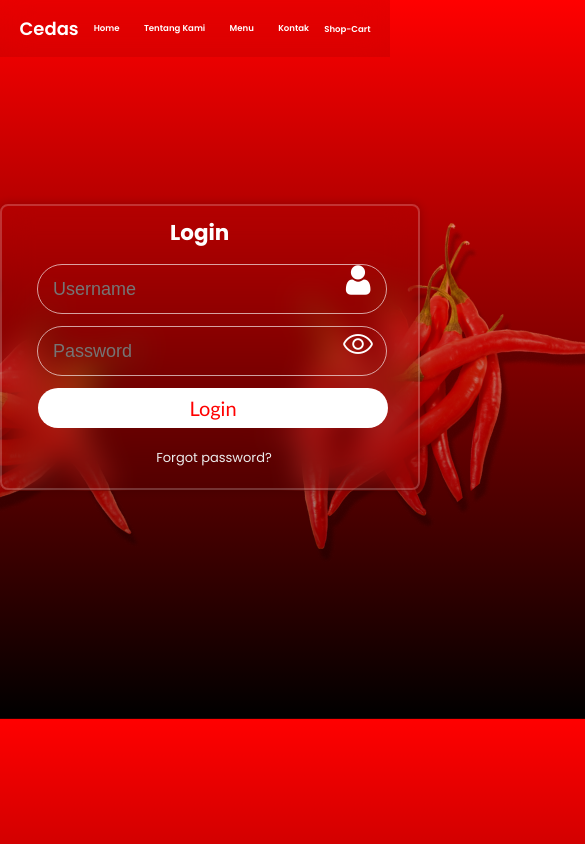
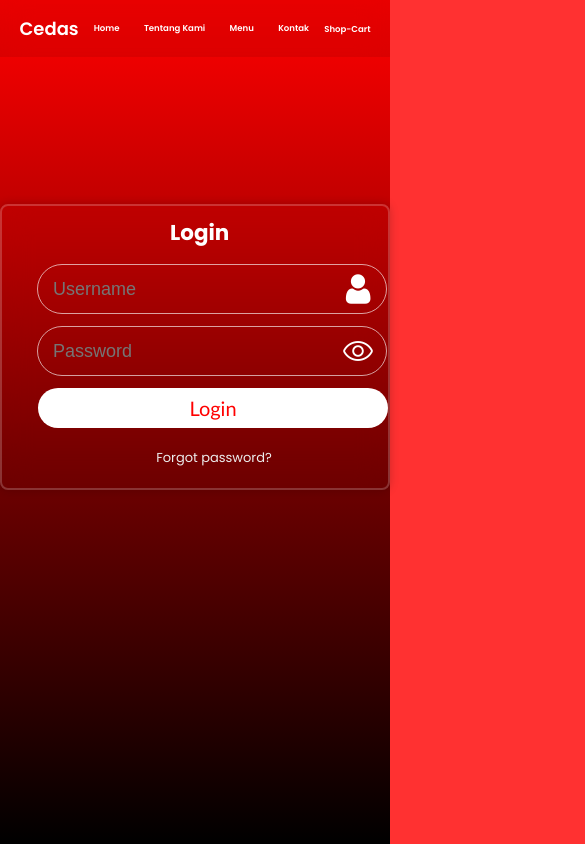
Before and after one commit to adieptr/cemilan, a plain HTML site: page login/login.html in a window 390 px wide. Shown: the top 844 px of the page, 585 px wide, since content can reach past the window. Drawn offline with Linux system fonts and the light colour scheme.

Commit message:
fix responsive

```diff
--- a/login/css/login.css
+++ b/login/css/login.css
@@ -5,6 +5,9 @@
 
 }
 body{
+    display: flex;
+    justify-content: center;
+    align-items: center;
     font-family: 'Poppins', sans-serif;
     background-color: rgb(255, 49, 49);
     color: azure;
@@ -12,7 +15,7 @@ body{
     background-image: linear-gradient(red, black);
     background-size: cover;
     background-position: center;
-    min-height: 450px;
+    min-height: 100vh;
 }
 
 .navbar{
@@ -209,11 +212,17 @@ body{
         left: 340px;
         cursor: pointer;
     }
-    body{
+    /* body{
         min-height: 500px;
-    }
+    } */
     .kotak{
         margin-top: 17.5rem;
+    }
+    .ckanan img{
+        max-width: 0px;
+    }
+    .ckiri img{
+        max-width: 0px;
     }
 }
 
@@ -225,18 +234,18 @@ body{
     }
     .kotak .inpt .person{
         position: absolute;
-        top: 58px;
+        top: 67px;
         left: 340px;
     }
     .kotak .inpt #toggleButton{
         position: absolute;
-        top: 122px;
+        top: 129px;
         left: 340px;
         cursor: pointer;
     }
-    body{
+    /* body{
         min-height: 515px;
-    }
+    } */
     .kotak{
         margin-top: 19rem;
     }
--- a/lupa_password/css/lupa.css
+++ b/lupa_password/css/lupa.css
@@ -13,7 +13,7 @@ body{
     background-image: linear-gradient(red, black);
     background-size: cover;
     background-position: center;
-    min-height: 609px;
+    min-height: 100vh;
 
 
 }
--- a/registrasi/css/regis.css
+++ b/registrasi/css/regis.css
@@ -13,7 +13,7 @@ body{
     background-image: linear-gradient(red, black);
     background-size: cover;
     background-position: center;
-    min-height: 613px;
+    min-height: 100vh;
 }
 
 .navbar{
@@ -219,6 +219,13 @@ button:hover{
     button{
         margin-left: 75px;
     }
+    .ckanan img{
+        max-width: 0px;
+    }
+    .ckiri img{
+max-width: 0px;
+    }
+}
 
 /* Phone */
 @media (max-width: 450px){
@@ -237,4 +244,3 @@ button:hover{
         margin-left: 0px;
     }
 }
-}
```
Also changed, not shown: landing_page/css/index2.css (+9 -0 lines).
